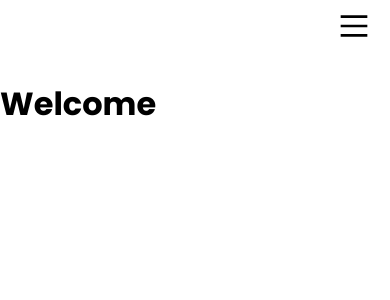
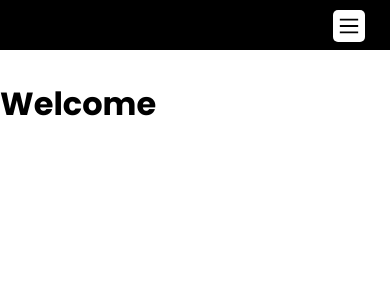
Before and after one commit to mata0050/Components, a React (Create React App) app: page / in a window 390 px wide. Shown: the top 300 px of the page. Built offline with nearby package versions, Linux system fonts and the light colour scheme.

Commit message:
navbar mobile responsive

```diff
--- a/src/components/Navbar.jsx
+++ b/src/components/Navbar.jsx
@@ -1,4 +1,4 @@
-import React, { Fragment, useState } from 'react';
+import React, { useState } from 'react';
 import { Link } from 'react-router-dom';
 import styled from 'styled-components';
 import { GrMenu, GrClose } from 'react-icons/gr';
@@ -13,9 +13,12 @@ function Navbar() {
 
   const menuIconStyle = {
     fontSize: '2rem',
+    padding: '5px',
     position: 'absolute',
     top: 10,
-    right: 20,
+    right: 25,
+    background: 'white',
+    borderRadius: '5px',
   };
 
   return (
@@ -70,15 +73,22 @@ const StyledNavbar = styled.header`
   position: fixed;
   top: 0;
   right: 0;
-  height: 80px;
+  height: 50px;
   z-index: 2;
+  background-color: ${({ theme }) => theme.colors.black};
+  width: 100%;
 
   .logo {
     display: none;
   }
 
   ul {
-    margin: 50px 30px 0;
+    position: absolute;
+    top: 60px;
+    right: 25px;
+    background-color: ${({ theme }) => theme.colors.black};
+    padding: 20px;
+    border-radius: 10px;
     li {
       list-style: none;
       margin-bottom: 10px;
@@ -87,7 +97,10 @@ const StyledNavbar = styled.header`
       a {
         text-decoration: none;
         font-size: 1.1rem;
-        color: ${({ theme }) => theme.colors.black};
+        color: ${({ theme }) => theme.colors.white};
+      }
+      &:hover {
+        opacity: 0.6;
       }
     }
   }
```
